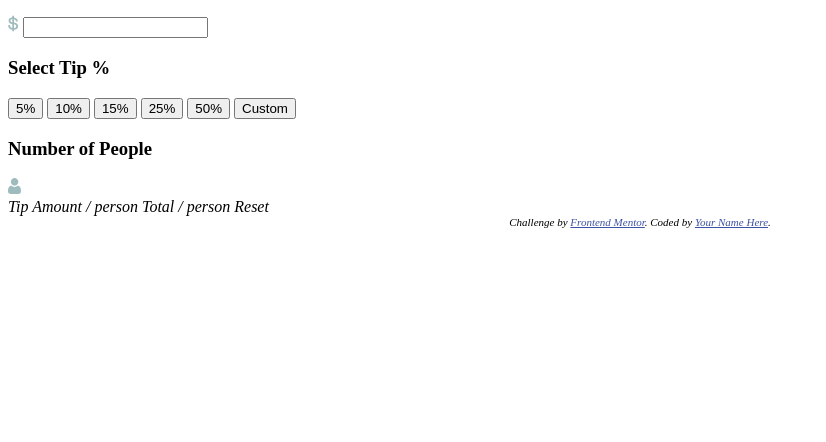
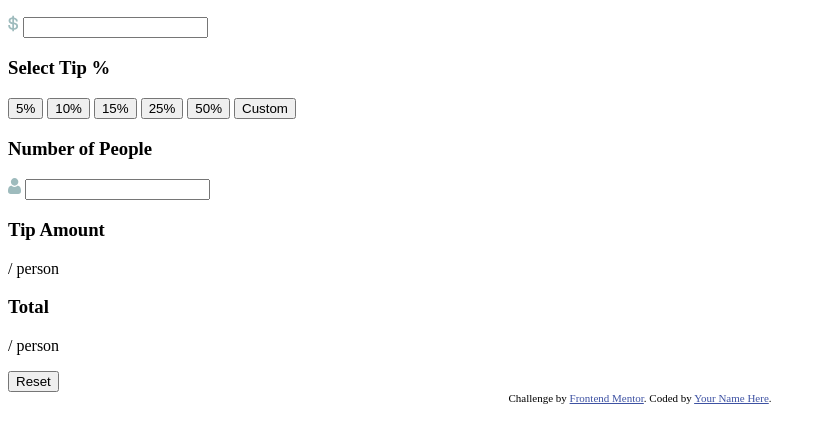
Before and after one commit to alex-robert-fr/tip-calculator-app, a plain HTML site: page index.html in a window 1280 px wide. Shown: the part 110-552 px from the top of the page, without its empty margins (0-826 px from the left). Drawn offline with Linux system fonts and the light colour scheme.

Commit message:
Structuration of right section

```diff
--- a/index.html
+++ b/index.html
@@ -47,19 +47,21 @@
         <h3>Number of People</h3>
         <div>
           <img src="./images/icon-person.svg" alt="person">
-          <i nput type="number" name="people">
+          <input type="number" name="people">
         </div>
       </section>
     </div>
 
     <div id="result">
-      Tip Amount
-      / person
-
-      Total
-      / person
-
-      Reset
+      <section id="amount">
+        <h3>Tip Amount</h3>
+        <p>/ person</p>
+      </section>
+      <section id="total">
+        <h3>Total</h3>
+        <p>/ person</p>
+      </section>
+      <button>Reset</button>
     </div>
   </main>
 
```
